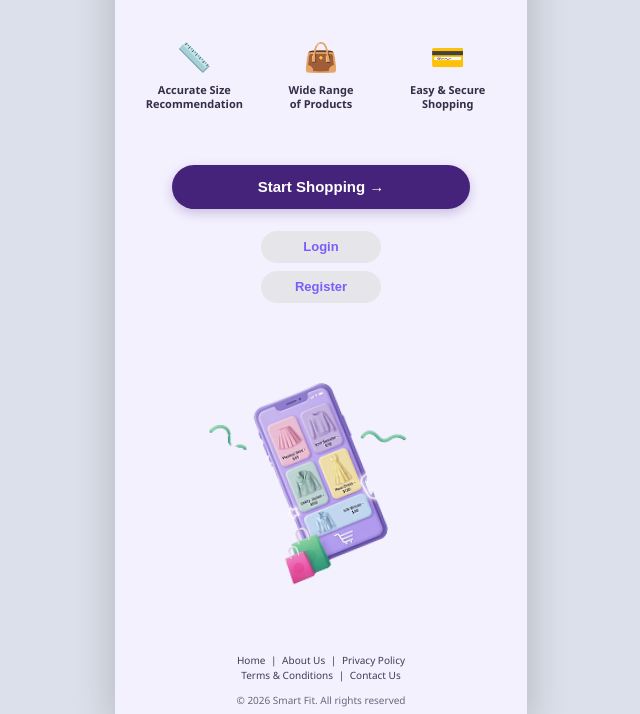
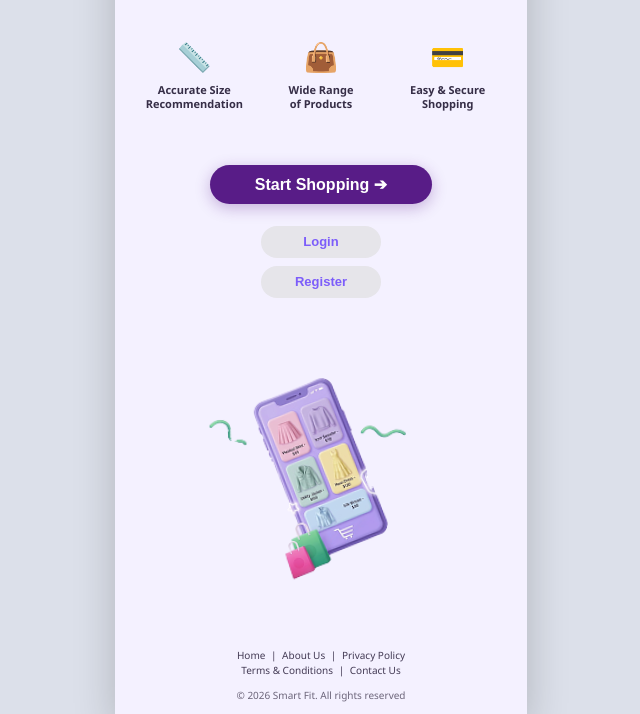
Before and after one commit to TharushiShashiprabha10/smart-fit, a plain HTML site: page index.html in a window 1280 px wide. Shown: the part 203-917 px from the top of the page, without its empty margins (319-959 px from the left). Drawn offline with Linux system fonts and the light colour scheme.

Commit message:
Update Start Shopping button design and add redirect to products.html

```diff
--- a/index.html
+++ b/index.html
@@ -56,7 +56,9 @@
 
             <!-- Action Buttons Section -->
             <section class="action-section">
-                <button class="btn-primary" onclick="startShopping()">Start Shopping &rarr;</button>
+                <!-- මෙන්න මෙතැනට කලින් තිබුණු ඩිසයින් එකටම හරියන බටන් එක කෙලින්ම දාලා තියෙනවා -->
+                <button onclick="goToShop()" style="background-color: #581c87; color: #ffffff; font-size: 16px; font-weight: 600; padding: 10px 45px; border: none; border-radius: 50px; cursor: pointer; box-shadow: 0 4px 15px rgba(88, 28, 135, 0.3); display: inline-block; text-align: center;">Start Shopping ➔</button>
+
                 <div class="auth-buttons-container">
                     <a href="login.html" style="text-decoration: none;">
                         <button class="btn-secondary">Login</button>
@@ -86,5 +88,11 @@
         </footer>
     </div>
 
+    <!-- JavaScript to handle Start Shopping button redirect -->
+    <script>
+        function goToShop() {
+            window.location.href = "products.html";
+        }
+    </script>
 </body>
 </html>
```
Lines whose indentation alone changed are shown as unchanged.
